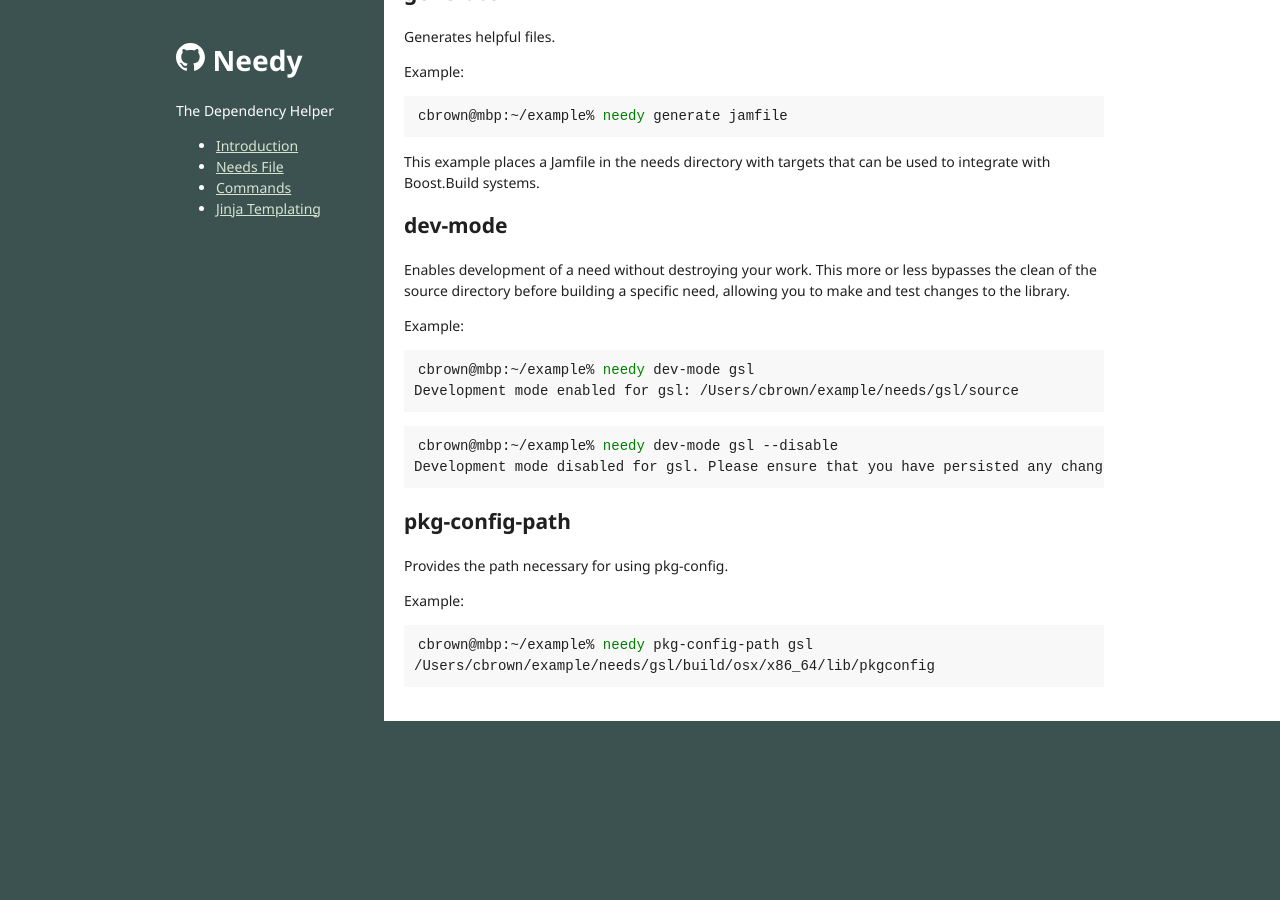
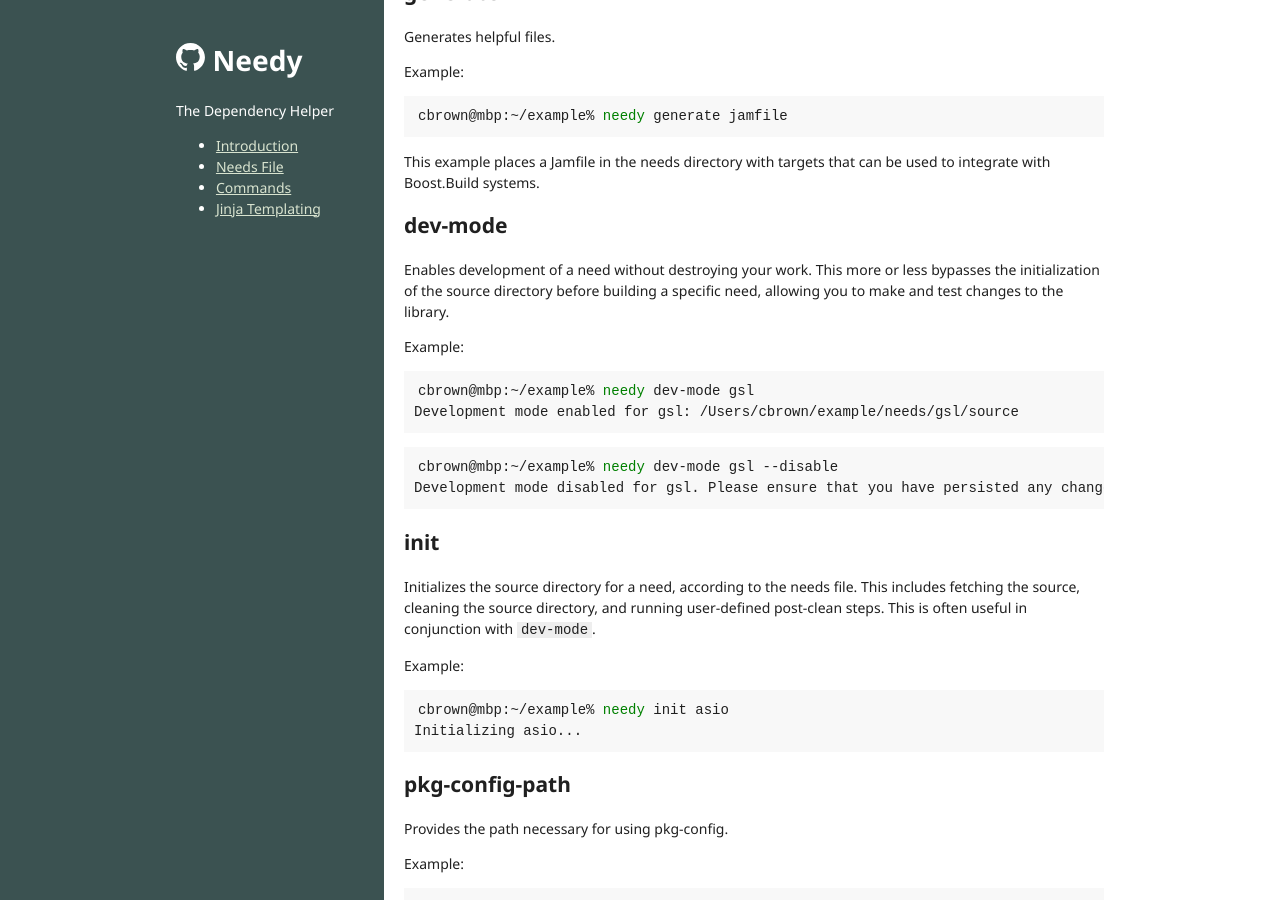
Before and after one commit to ccbrown/needy, a Jekyll site: the page built from commands.md, in a window 1280 px wide and 900 px high, scrolled down 1111 px. Built offline with Jekyll 4.4.1, drawn with Linux system fonts in a browser that asks for light colours; before the commit the page ends 1832 px from its top, so only the background shows below that.

Commit message:
add init command documentation

```diff
--- a/commands.md
+++ b/commands.md
@@ -68,7 +68,7 @@ This example places a Jamfile in the needs directory with targets that can be us
 dev-mode
 --
 
-Enables development of a need without destroying your work. This more or less bypasses the clean of the source directory before building a specific need, allowing you to make and test changes to the library.
+Enables development of a need without destroying your work. This more or less bypasses the initialization of the source directory before building a specific need, allowing you to make and test changes to the library.
 
 Example:
 
@@ -77,6 +77,16 @@ Development mode enabled for gsl: /Users/cbrown/example/needs/gsl/source</code><
 
 <pre class="highlight"><code>cbrown@mbp:~/example% <span class="green">needy</span> dev-mode gsl --disable
 Development mode disabled for gsl. Please ensure that you have persisted any changes you wish to keep.</code></pre>
+
+init
+--
+
+Initializes the source directory for a need, according to the needs file. This includes fetching the source, cleaning the source directory, and running user-defined post-clean steps. This is often useful in conjunction with `dev-mode`.
+
+Example:
+
+<pre class="highlight"><code>cbrown@mbp:~/example% <span class="green">needy</span> init asio
+Initializing asio...</code></pre>
 
 pkg-config-path
 --
```
